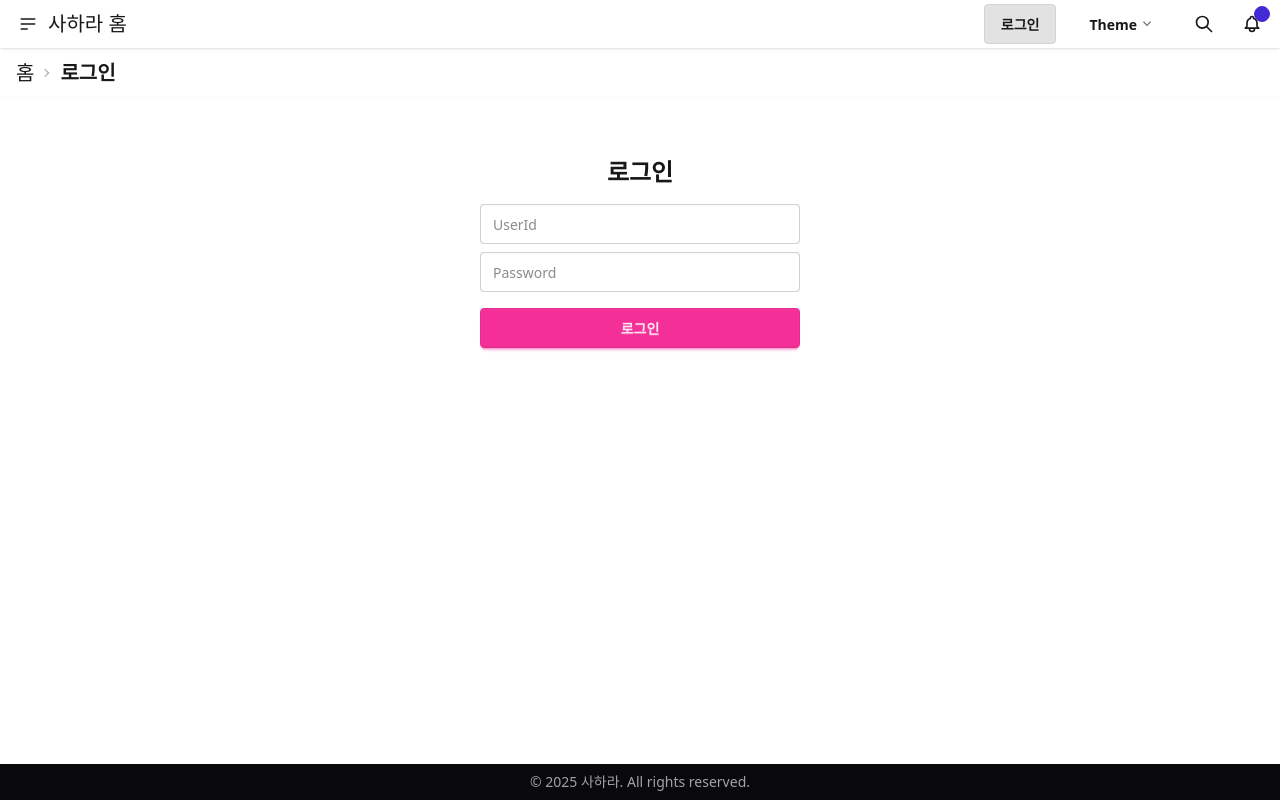
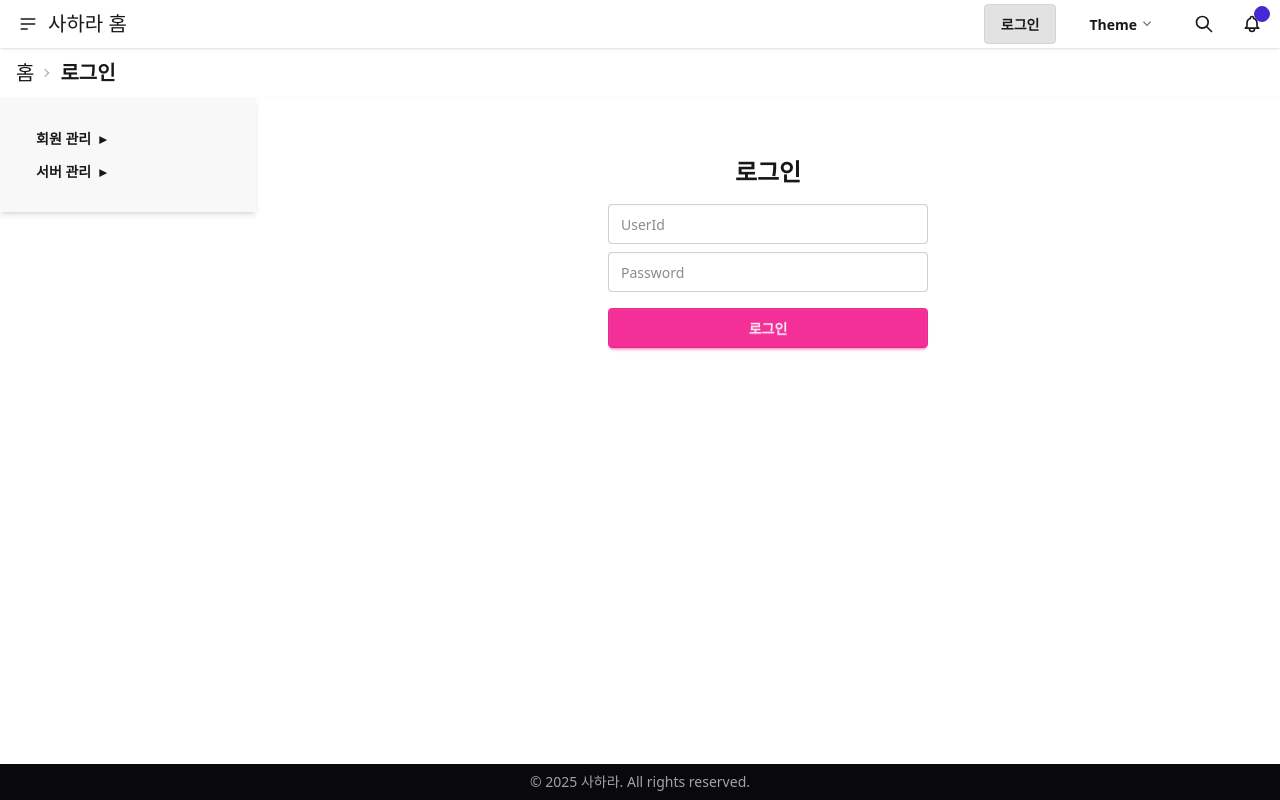
Before and after one commit to mrjung72/my-vite-vue3-sass-tailwind-app, a Vue app: page /login in a window 1280 px wide. Built offline with nearby package versions, Linux system fonts and the light colour scheme.

Commit message:
좌측메뉴 추가가

```diff
--- a/src/App.vue
+++ b/src/App.vue
@@ -1,19 +1,28 @@
 <script setup>
-import { RouterView } from "vue-router";
-import TheFooter from "@/components/TheFooter.vue";
-import TheHeader from "@/components/TheHeader.vue";
+import { RouterView } from 'vue-router'
+import TheFooter from '@/components/TheFooter.vue'
+import TheHeader from '@/components/TheHeader.vue'
+import SidebarTree from '@/components/SidebarTree.vue'
 </script>
 
 <template>
-	<TheHeader/>
+  <div class="flex flex-col min-h-screen">
+    <TheHeader />
 
-	<main class="py-4 px-4">
-		<router-view />
-	</main>
+    <div class="flex flex-1">
+      <!-- 좌측 사이드바 -->
+      <SidebarTree />
 
-	<TheFooter/>
+      <!-- 본문 영역 -->
+      <main class="flex-1 py-4 px-4 overflow-auto">
+        <RouterView />
+      </main>
+    </div>
+
+    <TheFooter />
+  </div>
 </template>
 
 <style scoped lang="scss">
-
+/* 필요 시 추가 커스터마이징 */
 </style>
--- /dev/null
+++ b/src/components/SidebarTree.vue
@@ -0,0 +1,49 @@
+<script setup>
+import { ref } from 'vue'
+import { useRouter } from 'vue-router'
+
+const router = useRouter()
+
+const menu = ref([
+  {
+    label: '회원 관리',
+    children: [
+      { label: '회원 목록', route: '/members/list' },
+      { label: '회원정보 업로드', route: '/members/csv-register' },
+    ],
+  },
+  {
+    label: '서버 관리',
+    children: [
+      { label: '서버 목록', route: '/servers/list' },
+      { label: '서버정보 업로드', route: '/servers/csv-register' },
+    ],
+  },
+])
+
+const expanded = ref({})
+const toggleExpand = (label) => {
+  expanded.value[label] = !expanded.value[label]
+}
+const goTo = (route) => {
+  router.push(route)
+}
+</script>
+
+<template>
+  <div class="w-64 bg-base-200 h-full p-4 shadow-md">
+    <ul class="menu">
+      <li v-for="group in menu" :key="group.label">
+        <div @click="toggleExpand(group.label)" class="cursor-pointer font-bold">
+          {{ group.label }}
+          <span class="float-right">{{ expanded[group.label] ? '▾' : '▸' }}</span>
+        </div>
+        <ul v-show="expanded[group.label]" class="pl-4">
+          <li v-for="item in group.children" :key="item.label">
+            <a @click="goTo(item.route)">{{ item.label }}</a>
+          </li>
+        </ul>
+      </li>
+    </ul>
+  </div>
+</template>
```
